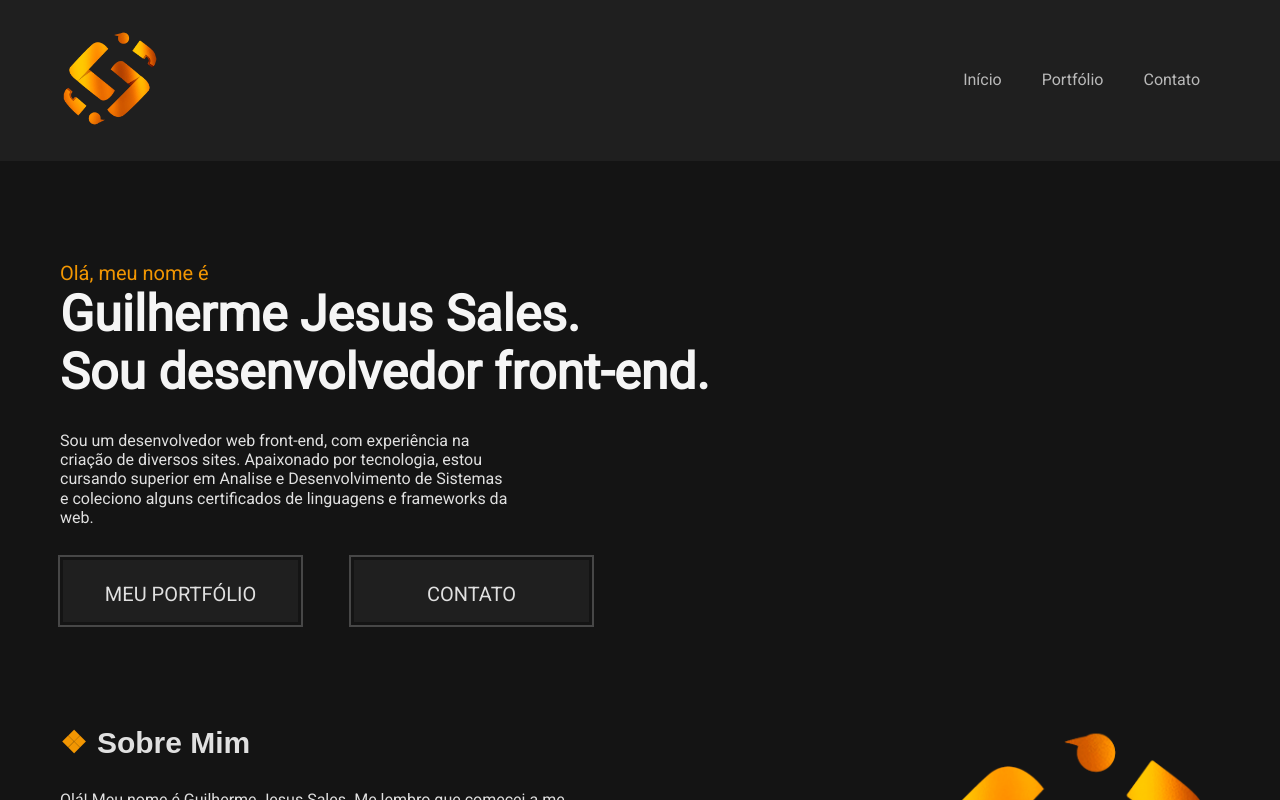
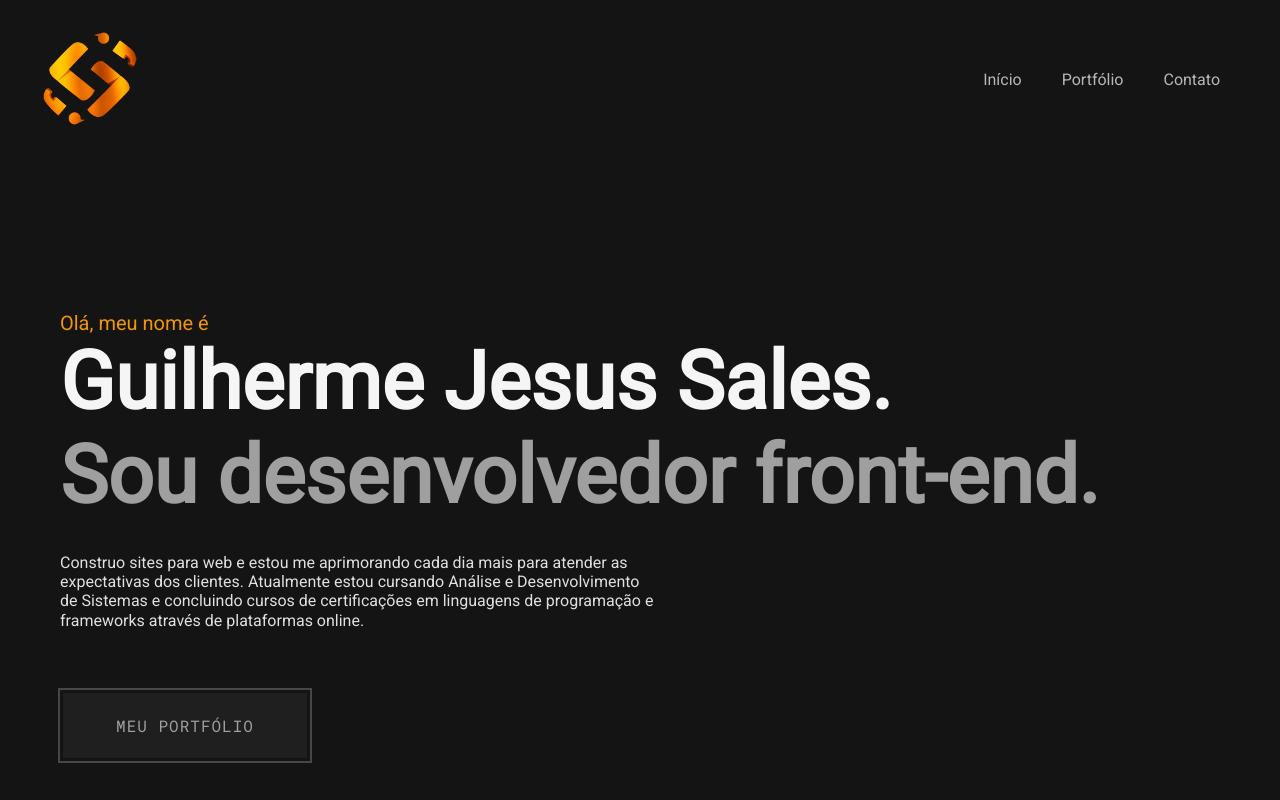
Before and after one commit to GuilhermeJSales/meu-portfolio, a React (Vite) app: page / in a window 1280 px wide. Shown: the top 800 px of the page. Built offline with nearby package versions, Linux system fonts and the light colour scheme.

Commit message:
ajustes de secao e header, ainda em andamento

```diff
--- a/src/Components/Sobre/About.jsx
+++ b/src/Components/Sobre/About.jsx
@@ -1,9 +1,11 @@
 import {ReactComponent as LogoTipo} from '../../Assets/sobre-logo.svg'
-import {AboutSect,SubTitleAll, ParagraphAbout, ImgDiv} from "../../styles"
+import {SectionAll, AboutSect,SubTitleAll, ParagraphAbout, ImgDiv} from "../../styles"
 import { Tecnologies } from './Tecnologies'
 
 export const About = () => {
   return (
+
+    <>
       <AboutSect>
         <div>
           <SubTitleAll>Sobre Mim</SubTitleAll>
@@ -23,5 +25,6 @@ export const About = () => {
           <LogoTipo/>
         </ImgDiv>
         </AboutSect>
+    </>
   )
 }
--- a/src/Components/Sobre/Presentation.jsx
+++ b/src/Components/Sobre/Presentation.jsx
@@ -1,20 +1,21 @@
-import {Span, Title, SubTitle, ParagraphPresentation, DivFlex} from '../../styles'
+import {Span, Title, SubTitle, ParagraphPresentation, DivFlex, SectionAll} from '../../styles'
 import { Button } from '../Forms/Button'
 
 export const Presentation = () => {
   return (
-    <section>
+    <SectionAll>
       <Span>Olá, meu nome é</Span>
       <Title>Guilherme Jesus Sales.</Title>
       <SubTitle>Sou desenvolvedor front-end.</SubTitle>
-      <ParagraphPresentation>Sou um desenvolvedor web front-end,
-      com experiência na criação de diversos sites. Apaixonado por tecnologia,
-      estou cursando superior em Analise e Desenvolvimento de Sistemas e coleciono
-      alguns certificados de linguagens e frameworks da web.</ParagraphPresentation>
+      <ParagraphPresentation>
+      Construo sites para web e estou me aprimorando cada dia mais para atender as expectativas dos clientes.
+      Atualmente estou cursando Análise e Desenvolvimento de Sistemas e concluindo cursos de certificações em linguagens de programação e frameworks através de plataformas online.
+
+
+      </ParagraphPresentation>
       <DivFlex>
         <Button margin={'3.125rem'} to="portfolio">Meu Portfólio</Button>
-        <Button to="contato">Contato</Button>
       </DivFlex>
-    </section>
+    </SectionAll>
   )
 }
--- a/src/Global.jsx
+++ b/src/Global.jsx
@@ -11,7 +11,8 @@ export default createGlobalStyle `
   body{
     background:#141414;
     -webkit-font-smoothing: antialiased;
-
+    width:100%;
+    min-height:100%;
   }
 
   button {
--- a/src/styles.jsx
+++ b/src/styles.jsx
@@ -8,14 +8,20 @@ import { Link } from 'react-router-dom';
 // ALL STYLES
 
 export const Container = styled.div`
- max-width:1400px;
+ max-width:1200px;
  margin: 0 auto;
- padding: 6.25rem 60px;
+ padding:0 20px 100px 20px;
+`;
+
+export const SectionAll = styled.section`
+  position:relative;
+  top: 150px;
+  min-height:100vh;
 `;
 
 export const Title = styled.h1`
   font-family:'Roboto', sans-serif;
-  font-size:3.125rem;
+  font-size:clamp(40px, 8vw, 80px);
   color:#F5F5F5;
 `;
 
@@ -51,23 +57,23 @@ export const Paragraph = styled.p`
 
 
 export const ButtonForm = styled(Link)`
-  font-family:'Roboto', sans-serif;
-  font-size:1.25rem;
+  font-family:'Roboto Mono', monospace;
+  font-size:1rem;
+  letter-spacing:1px;
   text-transform:uppercase;
-  color:#E0E0E0;
+  color:#9F9F9F;
   background:#1F1F1F;
   outline: 2px solid #474747;
   border: 3px solid #141414;
   padding:1.375rem;
   margin-top: 1.875rem;
-  display:inline-block;
-  width:241px;
-  height:68px;
+  width:250px;
   text-align:center;
   margin-right:${({margin}) => margin ? margin : ''};
+  transition: .3s ease-in-out;
   &:hover,
   &:focus{
-    background:#333333;
+    background:#3333;
     color:#F5F5F5;
     border: 3px solid #141414;
     outline: 2px solid #F29602;
@@ -78,15 +84,14 @@ export const ButtonForm = styled(Link)`
 
 // HEADER
 export const HeaderSite = styled.header`
-padding: 1.875rem 0;
-background:#1F1F1F;
+padding: 30px 0;
 `;
 
 export const ContainerHeader = styled(Container)`
 display:flex;
 align-items:center;
 justify-content:space-between;
-padding:0 60px;
+padding:0;
 `;
 
 export const HeaderUl = styled.ul`
@@ -139,13 +144,13 @@ export const Span = styled.span`
 
 export const SubTitle = styled.h2`
   font-family:'Roboto', sans-serif;
-  font-size:3.125rem;
-  color:#F5F5F5;
+  font-size:clamp(40px, 8vw, 80px);
+  color:#9F9F9F;
 `;
 
 export const ParagraphPresentation = styled(Paragraph)`
-  margin-top: 1.875rem;
-  max-width:35vw;
+  margin: 1.875rem 0 1.875rem;
+  max-width:600px;
 `;
 
 export const DivFlex = styled.div`
@@ -158,8 +163,7 @@ align-items:center;
 
 
 
-export const AboutSect = styled.section `
-  padding:100px 0;
+export const AboutSect = styled.div `
   display:grid;
   grid-template-columns: 1fr 1fr;
 `;
```
Lines whose indentation alone changed are shown as unchanged.
